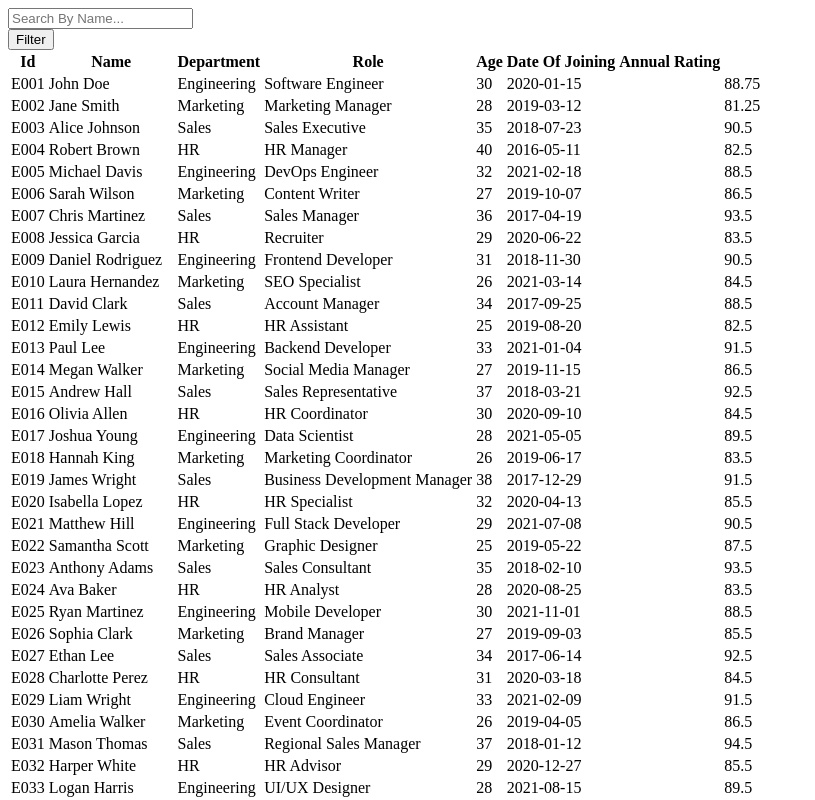
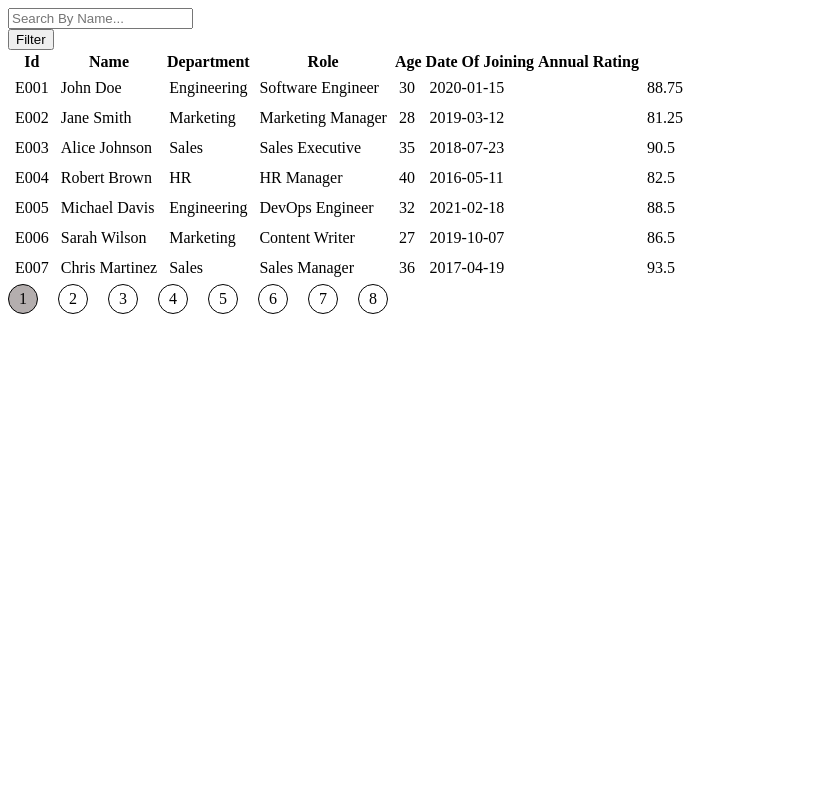
Before and after one commit to raztz15/react-table-library, a React (Create React App) app: page / in a window 1280 px wide. Shown: the top 800 px of the page, without its empty margins (0-815 px from the left). Built offline with nearby package versions, Linux system fonts and the light colour scheme.

Commit message:
Adding pagination functionality && modal with object details of a row

```diff
--- a/public/index.html
+++ b/public/index.html
@@ -29,6 +29,7 @@
   <body>
     <noscript>You need to enable JavaScript to run this app.</noscript>
     <div id="root"></div>
+    <div id="modal"></div>
     <!--
       This HTML file is a template.
       If you open it directly in the browser, you will see an empty page.
--- a/src/App.tsx
+++ b/src/App.tsx
@@ -37,7 +37,7 @@ function App() {
 
   return (
     <div className="App">
-      <Table data={tableData} headers={headers} filterMenuProps={filterMenuProps} mainSearchInput={mainSearchInput} keyField="employeeId" />
+      <Table data={tableData} headers={headers} filterMenuProps={filterMenuProps} mainSearchInput={mainSearchInput} keyField="employeeId" numOfItemsToShow={7} />
     </div>
   );
 }
--- /dev/null
+++ b/src/components/employee-details/EmployeeDetails.css
@@ -0,0 +1,9 @@
+.employee-details--container > h2 {
+  text-align: center;
+}
+
+.employee-details {
+  display: flex;
+  flex-direction: column;
+  gap: 20px;
+}
--- /dev/null
+++ b/src/components/employee-details/EmployeeDetails.tsx
@@ -0,0 +1,48 @@
+import './EmployeeDetails.css'
+
+export interface IEmployeeDetailsProps {
+    employeeId: string,
+    name: string,
+    department: string,
+    role: string,
+    age: number,
+    dateOfJoining: string,
+    performanceScores: {
+        Q1: number,
+        Q2: number,
+        Q3: number,
+        Q4: number
+    },
+    annualRating: number
+}
+
+export const EmployeeDetails = ({ employeeId, name, department, role, age, dateOfJoining, performanceScores, annualRating }: IEmployeeDetailsProps) => {
+
+    const tablesHeaders = ["Quarter 1", "Quarter 2", "Quarter 3", "Quarter 4"]
+
+    return (
+        <div className='employee-details--container'>
+            <h2>Employee Details: {employeeId}</h2>
+            <div className='employee-details'>
+                <div><strong>Employee Name : </strong>{name}</div>
+                <div><strong>Department : </strong>{department}</div>
+                <div><strong>Role : </strong>{role}</div>
+                <div><strong>Age : </strong>{age}</div>
+                <div><strong>Date Of Joining : </strong>{dateOfJoining}</div>
+                <div><strong>Annual Rating : </strong>{annualRating}</div>
+                <div><strong>Employee Performance :</strong>
+                    <table>
+                        <thead>
+                            <tr>
+                                {tablesHeaders.map(header => <th key={header}>{header}</th>)}
+                            </tr>
+                        </thead>
+                        <tbody>
+                            <tr>{Object.entries(performanceScores).map(([key, val]) => <td key={key}>{val}</td>)}</tr>
+                        </tbody>
+                    </table>
+                </div>
+            </div>
+        </div>
+    )
+}
--- /dev/null
+++ b/src/components/modal/Modal.css
@@ -0,0 +1,25 @@
+.modal--container {
+  position: fixed;
+  width: 100%;
+  height: 100%;
+  top: 0;
+  left: 0;
+  background-color: rgba(0, 0, 0, 0.5);
+  display: flex;
+  align-items: center;
+  justify-content: center;
+}
+
+.modal--wrapper {
+  padding: 20px;
+  border-radius: 10px;
+  box-shadow: 0 2px 10px rgba(0, 0, 0, 0.1);
+  position: relative;
+  background-color: white;
+}
+
+.close-modal {
+  display: inline;
+  font-size: 25px;
+  cursor: pointer;
+}
--- /dev/null
+++ b/src/components/modal/Modal.tsx
@@ -0,0 +1,22 @@
+import { createPortal } from 'react-dom'
+import './Modal.css'
+import React, { useState } from 'react'
+
+interface IModalProps {
+    component: React.ReactNode
+    isOpen: boolean
+    closeModal: () => void
+}
+
+export const Modal = ({ isOpen, component, closeModal }: IModalProps) => {
+
+
+    return createPortal(
+        isOpen && <div id='modal' className='modal--container' onClick={closeModal}>
+            <div onClick={(e) => e.stopPropagation()} className='modal--wrapper'>
+                <div className='close-modal' onClick={closeModal}>&times;</div>
+                <div>{component}</div>
+            </div>
+        </div >, document.body
+    )
+}
--- /dev/null
+++ b/src/components/table-footer/TableFooter.css
@@ -0,0 +1,15 @@
+.table--footer {
+  display: flex;
+  gap: 20px;
+}
+
+.table--footer__pages {
+  cursor: pointer;
+  border: 1px solid black;
+  border-radius: 50%;
+  padding: 5px 10px;
+}
+
+.table--footer__pages.active {
+  background-color: rgb(180, 174, 174);
+}
--- /dev/null
+++ b/src/components/table-footer/TableFooter.tsx
@@ -0,0 +1,22 @@
+import './TableFooter.css'
+import React, { useState } from 'react'
+
+interface ITableFooterProps {
+    dataLength: number
+    numOfItemsToShow: number
+    updateCurrentIndex: (pageNum: number) => void
+    currentPage: number
+}
+
+export const TableFooter = ({ dataLength, numOfItemsToShow, updateCurrentIndex, currentPage }: ITableFooterProps) => {
+
+    const pages = Math.ceil(dataLength / numOfItemsToShow)
+
+    if (pages <= 1) return null
+
+    return (
+        <div className='table--footer'>{Array.from({ length: pages }).map((_, idx) =>
+            <div aria-current={currentPage === idx + 1 ? 'page' : undefined} className={`table--footer__pages ${currentPage === idx + 1 ? 'active' : ''}`} key={idx} onClick={() => updateCurrentIndex(idx + 1)}>{idx + 1}</div>)}
+        </div>
+    )
+}
--- a/src/components/table/Table.css
+++ b/src/components/table/Table.css
@@ -1,3 +1,4 @@
-.table-head {
+.main-table--container td {
   cursor: pointer;
+  padding: 5px;
 }
--- a/src/components/table/Table.tsx
+++ b/src/components/table/Table.tsx
@@ -1,6 +1,8 @@
-import { getOptions } from '../../Utils'
-import { LOCAL_STORAGE_FILTER_FORM, LOCAL_STORAGE_HEADER } from '../../constants/LocalStorageConsts'
+import { LOCAL_STORAGE_CURR_PAGE, LOCAL_STORAGE_FILTER_FORM, LOCAL_STORAGE_HEADER } from '../../constants/LocalStorageConsts'
+import { EmployeeDetails, IEmployeeDetailsProps } from '../employee-details/EmployeeDetails'
 import { FilterMenu, IFilterMenuProps } from '../filter-menu/FilterMenu'
+import { Modal } from '../modal/Modal'
+import { TableFooter } from '../table-footer/TableFooter'
 import './Table.css'
 import React, { ReactNode, useEffect, useMemo, useState } from 'react'
 
@@ -10,6 +12,7 @@ interface ITableProps {
     keyField: string
     filterMenuProps?: Pick<IFilterMenuProps, 'title' | 'inputs'>
     mainSearchInput?: IMainSearchInputProps
+    numOfItemsToShow: number
 }
 
 interface IMainSearchInputProps {
@@ -23,10 +26,11 @@ interface IHeader {
     isAscending?: boolean
 }
 
-export const Table = ({ data, headers, keyField, filterMenuProps, mainSearchInput }: ITableProps) => {
+export const Table = ({ data, headers, keyField, filterMenuProps, mainSearchInput, numOfItemsToShow }: ITableProps) => {
 
     const localStorageForm = localStorage.getItem(LOCAL_STORAGE_FILTER_FORM)
     const localStorageHeader = localStorage.getItem(LOCAL_STORAGE_HEADER)
+    const localStorageCurrPage = localStorage.getItem(LOCAL_STORAGE_CURR_PAGE)
 
     const [filteredData, setFilteredData] = useState<any[]>([])
     const [selectedHeader, setSelectedHeader] = useState<string>((localStorageHeader && JSON.parse(localStorageHeader).title) ?? '')
@@ -35,6 +39,10 @@ export const Table = ({ data, headers, keyField, filterMenuProps, mainSearchInpu
     ))
     const [isFilterMenuOpen, setIsFilterMenuOpen] = useState<boolean>(false)
     const [inputValue, setInputValue] = useState<string>('')
+    const [selectedItem, setSelectedItem] = useState<object>()
+    const [isOpenModal, setIsOpenModal] = useState<boolean>(false)
+    const [currentIndex, setCurrentIndex] = useState(0)
+    const [currentPage, setcurrentPage] = useState<number>((localStorageCurrPage && JSON.parse(localStorageCurrPage)) ?? 1)
 
     useEffect(() => {
         filterListByKeys()
@@ -87,6 +95,21 @@ export const Table = ({ data, headers, keyField, filterMenuProps, mainSearchInpu
         }
     }
 
+    const handleRowClick = (row: object) => {
+        setSelectedItem(row)
+        setIsOpenModal(true)
+    }
+
+    const closeModal = () => {
+        setIsOpenModal(false)
+    }
+
+    const updateCurrentIndex = (pageNum: number) => {
+        setcurrentPage(pageNum)
+        localStorage.setItem(LOCAL_STORAGE_CURR_PAGE, JSON.stringify(pageNum))
+        setCurrentIndex((pageNum - 1) * numOfItemsToShow)
+    }
+
     return (
         <div>
             {mainSearchInput && <div>
@@ -96,7 +119,7 @@ export const Table = ({ data, headers, keyField, filterMenuProps, mainSearchInpu
                 {filterMenuProps && <button onClick={() => setIsFilterMenuOpen(prevIsFilterMenuOpen => !prevIsFilterMenuOpen)}>Filter</button>}
                 {isFilterMenuOpen && filterMenuProps && <FilterMenu  {...filterMenuProps} filterListByKeys={filterListByKeys} closeFilterMenu={closeFilterMenu} />}
             </div>
-            {filteredData.length > 0 ? <table>
+            {filteredData.length > 0 ? <table className='main-table--container'>
                 <thead>
                     <tr>
                         {tableHeaders.map(header => <th className='table-head'
@@ -108,11 +131,13 @@ export const Table = ({ data, headers, keyField, filterMenuProps, mainSearchInpu
                     </tr>
                 </thead>
                 <tbody>
-                    {sortedData.map(item => <tr key={item[keyField]}>
-                        {Object.entries(item).map(([key, value]) => <td key={key}>{(typeof value === "string" || typeof value === "number") && value as ReactNode}</td>)}
+                    {sortedData.slice(currentIndex, currentIndex + numOfItemsToShow).map(item => <tr key={item[keyField]}>
+                        {Object.entries(item).map(([key, value]) => <td className='table--body__td' onClick={() => handleRowClick(item)} key={key}>{(typeof value === "string" || typeof value === "number") && value as ReactNode}</td>)}
                     </tr>)}
+                    {isOpenModal && <Modal component={<EmployeeDetails {...selectedItem as IEmployeeDetailsProps} />} isOpen={isOpenModal} closeModal={closeModal} />}
                 </tbody>
             </table> : <h2>No data to display</h2>}
+            <TableFooter dataLength={sortedData.length} numOfItemsToShow={numOfItemsToShow} updateCurrentIndex={updateCurrentIndex} currentPage={currentPage} />
         </div>
     )
 }
--- a/src/constants/LocalStorageConsts.ts
+++ b/src/constants/LocalStorageConsts.ts
@@ -1,2 +1,3 @@
 export const LOCAL_STORAGE_HEADER = 'selectedHeader'
 export const LOCAL_STORAGE_FILTER_FORM = 'filterForm'
+export const LOCAL_STORAGE_CURR_PAGE = 'currentPage'
```
